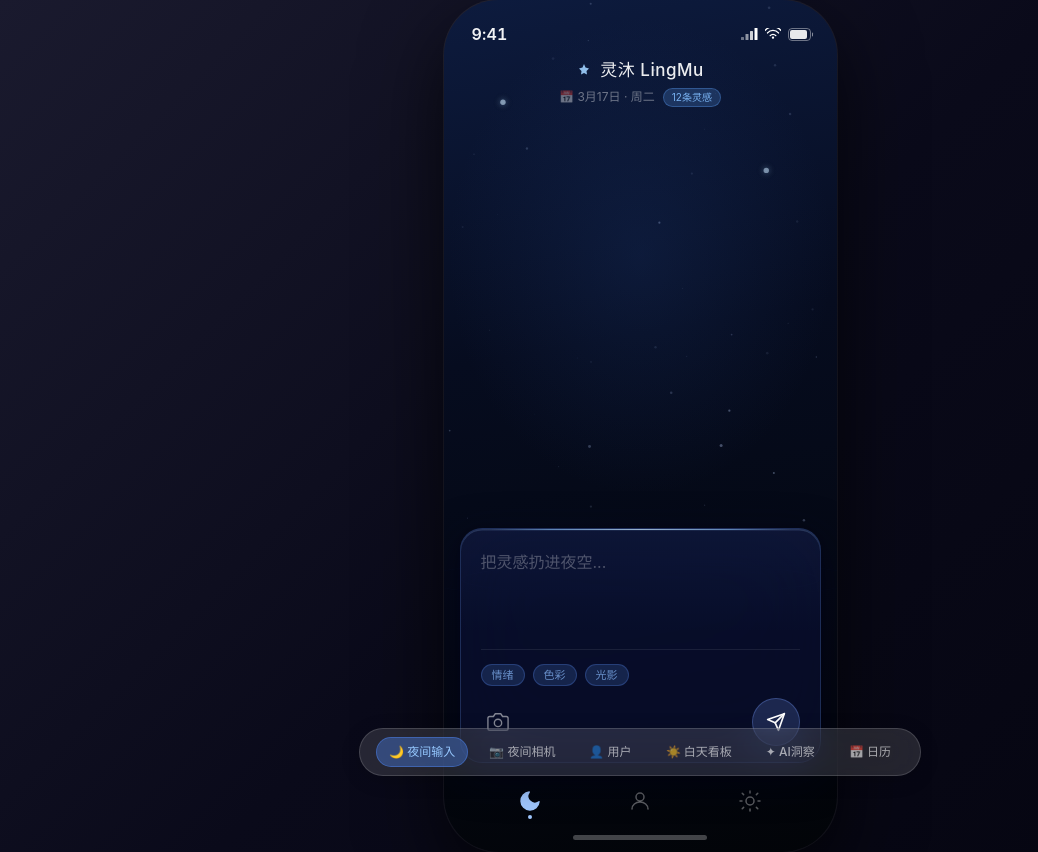
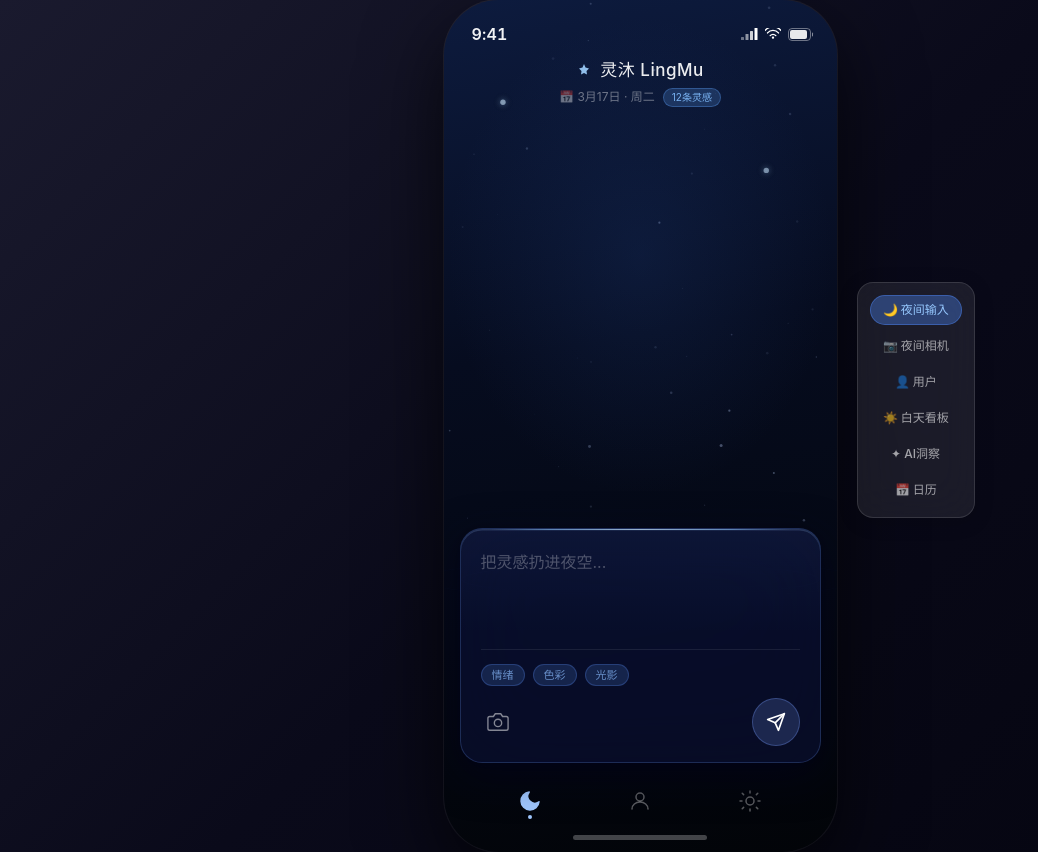
Before and after one commit to DavidClarkson29/lingmu-app, a React (Vite) app: page / in a window 1280 px wide. Shown: the whole page, without its empty margins (0-1038 px from the left). Built offline with nearby package versions, Linux system fonts and the light colour scheme.

Commit message:
refreshing

```diff
--- a/index.html
+++ b/index.html
@@ -4,7 +4,7 @@
     <head>
       <meta charset="UTF-8" />
       <meta name="viewport" content="width=device-width, initial-scale=1.0" />
-      <title>昼夜灵感记事本设计 (Copy)</title>
+      <title>昼夜灵感记事本设计</title>
     </head>
 
     <body>
--- a/src/app/App.tsx
+++ b/src/app/App.tsx
@@ -82,14 +82,17 @@ export default function App() {
         </div>
       </div>
 
-      {/* Desktop Page Selector */}
+      {/* Desktop Page Selector — vertical, right side */}
       <div
-        className="fixed bottom-6 left-1/2 -translate-x-1/2 flex items-center gap-2 px-4 py-2 rounded-full"
+        className="fixed flex flex-col items-stretch gap-1.5 px-3 py-3 rounded-2xl"
         style={{
-          background: "rgba(255,255,255,0.12)",
+          top: "50%",
+          transform: "translateX(0) translateY(-50%)",
+          left: `calc(50% + ${393 / 2 + 20}px)`,
+          background: "rgba(255,255,255,0.08)",
           backdropFilter: "blur(20px)",
           WebkitBackdropFilter: "blur(20px)",
-          border: "1px solid rgba(255,255,255,0.15)",
+          border: "1px solid rgba(255,255,255,0.12)",
           boxShadow: "0 4px 20px rgba(0,0,0,0.15)",
           zIndex: 200,
         }}
```
Also changed, not shown: 1 other file (tests, documents, lock files or other folders).
